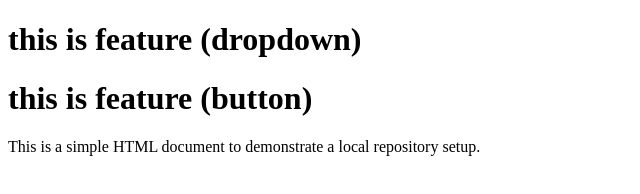
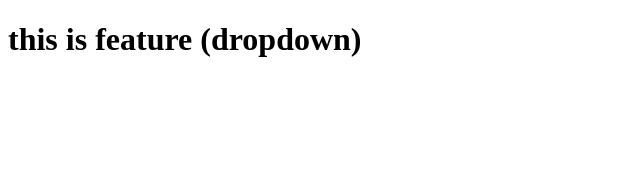
Before and after one commit to rohitkr158/localRepo, a plain HTML site: page index.html in a window 1280 px wide. Shown: the whole page, without its empty margins (0-640 px from the left). Drawn offline with Linux system fonts and the light colour scheme.

Commit message:
latest update

```diff
--- a/index.html
+++ b/index.html
@@ -6,9 +6,6 @@
     <title>Document</title>
 </head>
 <body>
-
     <h1>this is feature (dropdown)</h1>
-    <h1>this is feature (button)</h1>
-    <p>This is a simple HTML document to demonstrate a local repository setup.</p>
 </body>
 </html>
```
